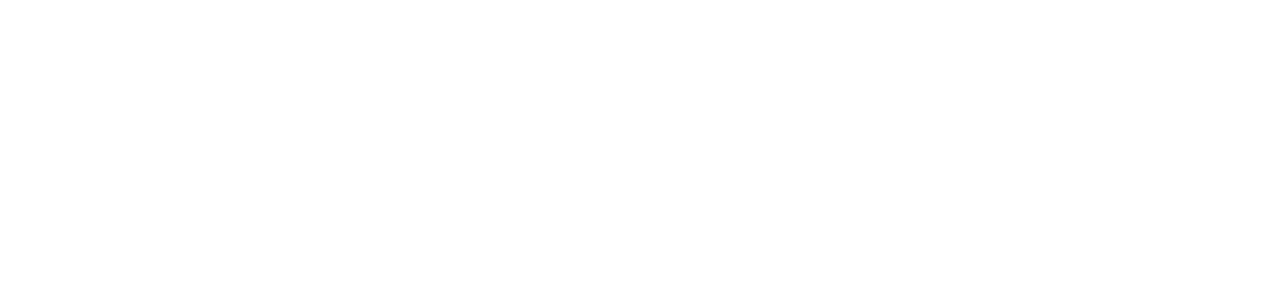
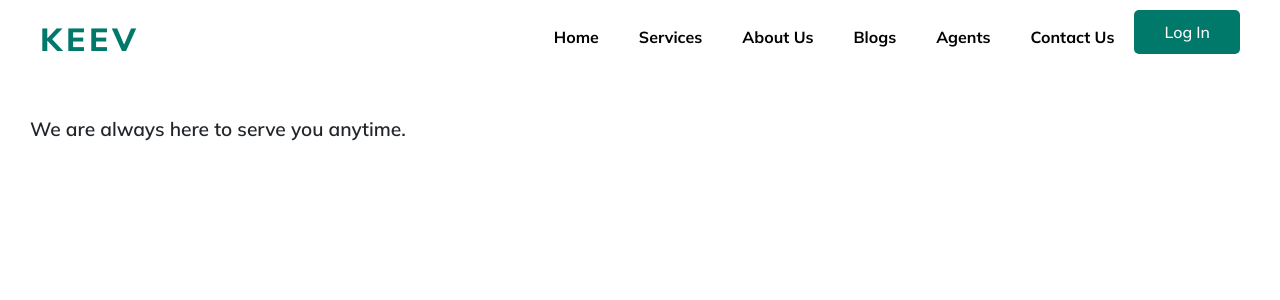
Before and after one commit to MiracleChibuike/estate-app, a React (Vite) app: page /Agents in a window 1280 px wide. Before the commit this address had no page. Shown: the top 300 px of the page. Built offline with nearby package versions, Linux system fonts and the light colour scheme; a web font is replaced by a local one.

Commit message:
Pushed new changes

```diff
--- a/src/App.jsx
+++ b/src/App.jsx
@@ -16,6 +16,7 @@
 import Contact from './components/Contact';
 import About from './components/About';
 import Blogs from './components/Blogs'
+import Agents from './components/Agents'
 import LanguagesOpt from './components/LanguagesOpt';
 import Currency from './components/Currency';
 import { HelmetProvider} from 'react-helmet-async'
@@ -41,6 +42,7 @@
             <Route path="/Contact" element={<Contact />} />
             <Route path="/Langs" element={<LanguagesOpt />} />
             <Route path="/Currency" element={<Currency />} />
+            <Route path="/Agents" element={<Agents />} />
           </Routes>
         </Router>
       </HelmetProvider>
--- /dev/null
+++ b/src/components/Agents.css
@@ -0,0 +1,12 @@
+:root {
+  --primary-dark: #020202;
+  --clr-logo: rgba(0, 121, 107, 1);
+  --clr-light-green: rgba(12, 188, 139, 0.4);
+  --green-deem: rgba(12, 188, 139, 0.1);
+  --primary-white: #fff;
+}
+
+.agentsContainer{
+    padding: 20px 30px;
+    margin: 100px 0 0 0;
+}
--- /dev/null
+++ b/src/components/Agents.jsx
@@ -0,0 +1,41 @@
+import React from "react";
+import { useEffect, useRef } from "react";
+import "./Agents.css";
+import { Helmet } from "react-helmet-async";
+import Nav from "./Nav";
+
+
+const Agents = () => {
+
+    return (
+      <>
+        <Helmet>
+          <title>Meet our Agents - Keev</title>
+          <meta
+            name="description"
+            content="Meet our experts agents in action"
+          />
+          <meta name="keywords" content="keev, agents" />
+        </Helmet>
+        <div className="agentsContainer">
+          <Nav />
+          <div className="agents-home">
+            <div className="agents-home-text">
+              <p style={{fontWeight: "600",
+                        lineHeight: "100%",
+                        fontSize: "1.2rem"
+
+
+              }}>We are always here to serve you anytime.</p>
+            </div>
+            <div className="agents-home-img"></div>
+          </div>
+        </div>
+      </>
+    );
+
+
+};
+
+
+export default Agents;
--- a/src/components/Currency.jsx
+++ b/src/components/Currency.jsx
@@ -31,6 +31,18 @@
     endpoint: "name/nigeria",
     currencyKey: "NGN",
   },
+  {
+    code: "CAD",
+    name: "Canadian Dollar",
+    endpoint: "name/canada",
+    currencyKey: "CAD"
+  },
+  {
+    code: "CNY",
+    name: "Chinese Yuan",
+    endpoint: "name/china",
+    currencyKey: "CNY"
+  }
 ];
 
 const Currency = () => {
@@ -62,7 +74,8 @@
         );
         setCurrencies(results);
       } catch (err) {
-        setError(`An error occurred fetching currency data: ${err}`);
+        setError(`An error occurred fetching currency data: ${err} - Please check your
+          internet connection and try again`);
         console.error(err);
       }
     };
--- a/src/components/HouseDescription.jsx
+++ b/src/components/HouseDescription.jsx
@@ -286,7 +286,7 @@
           ref={houseName}>
           <div className="modal_Container">
             <div className="modalClose">
-              <button ref={modal_Close} id="closeMd" className="btn-secondary ">
+              <button ref={modal_Close} id="closeMd" className="">
                 <i className="fa-solid fa-xmark"></i>
               </button>
             </div>
--- a/src/components/Nav.jsx
+++ b/src/components/Nav.jsx
@@ -103,7 +103,9 @@
           <Link to="/Blogs">
             <li>Blogs</li>
           </Link>
-          <li>Agents</li>
+          <Link to="/Agents">
+            <li>Agents</li>
+          </Link>
           <Link to="/Contact">
             <li>Contact Us</li>
           </Link>
```
